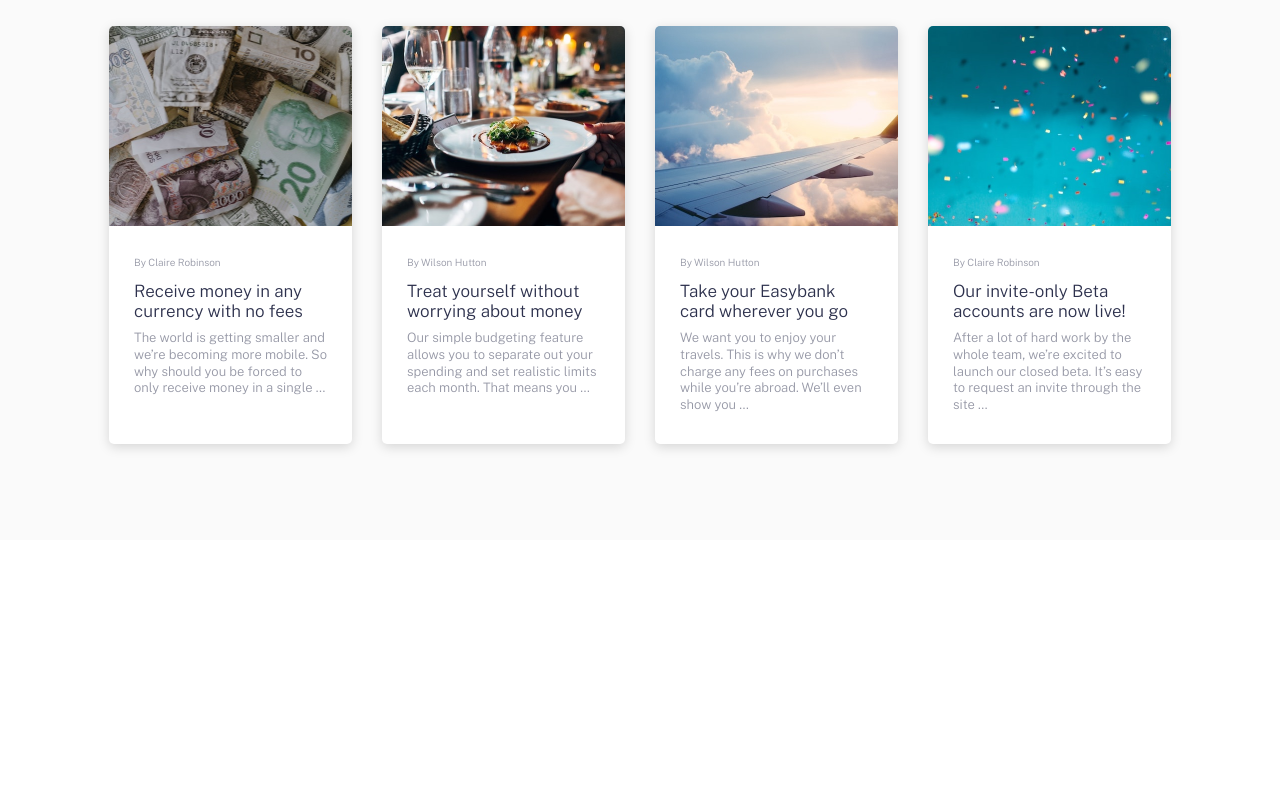
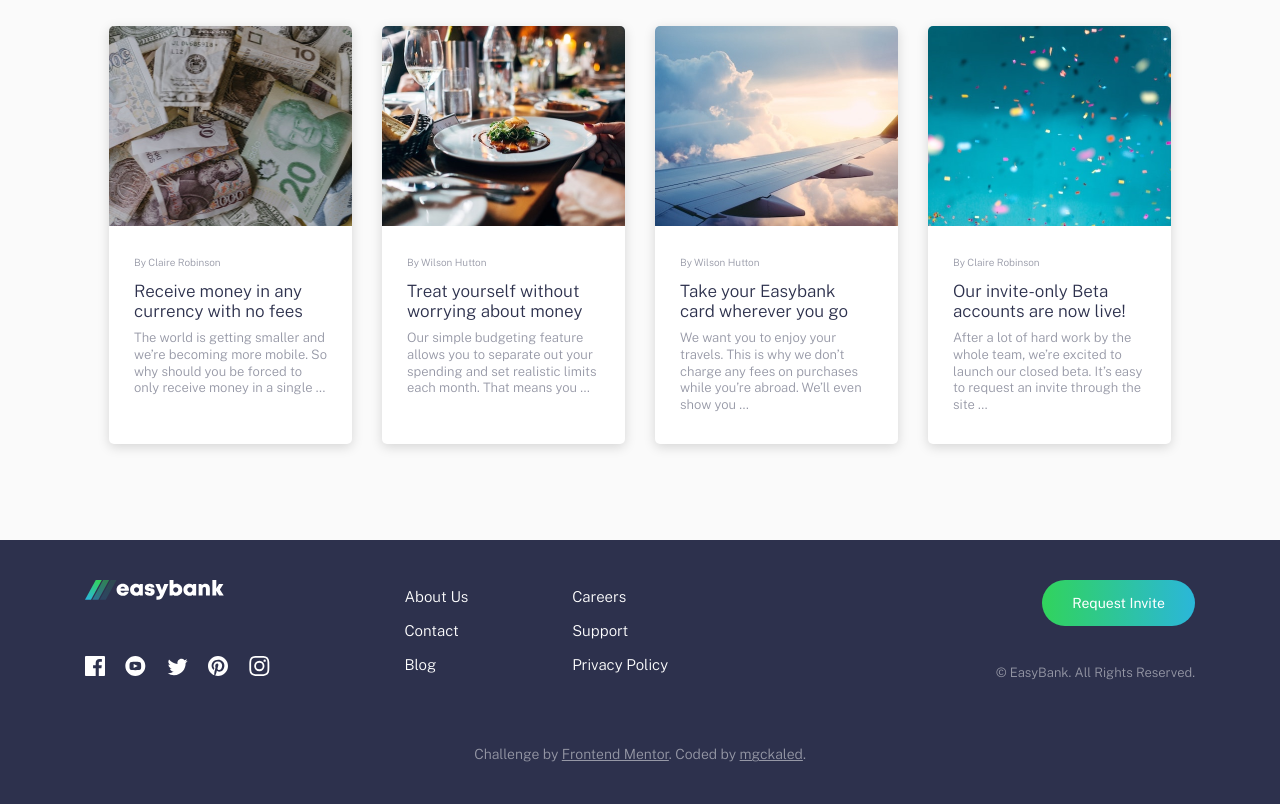
Before and after one commit to mgckaled/frontend-mentor-challenges, a website: page easybank/template/index.html in a window 1280 px wide. Shown: the part 1508-2312 px from the top of the page. Before the commit the page ends 2048 px from the top, so only its background shows below. Drawn offline with nearby package versions, Linux system fonts and the light colour scheme.

Commit message:
feat(easybank): add footer's markup and design

```diff
--- /dev/null
+++ b/easybank/template/app/scss/_footer.scss
@@ -0,0 +1,141 @@
+.footer {
+  background-color: $dark-blue;
+  color: $white;
+  padding: 2.5rem;
+  text-align: center;
+
+  .container {
+    @include breakpoint-up(large) {
+      display: grid;
+      grid-template-columns: 2fr 1fr 1fr 3fr;
+      grid-template-rows: 1fr auto;
+      grid-template-areas:
+        'logo links1 links2 cta'
+        'social links1 links2 copyright';
+      gap: 1rem;
+      justify-items: start;
+    }
+  }
+
+  a {
+    color: $white;
+  }
+
+  &-logo {
+    display: inline-block;
+
+    @include breakpoint-down(medium) {
+      margin-bottom: 1.875rem;
+    }
+
+    @include breakpoint-up(large) {
+      grid-area: logo;
+    }
+  }
+
+  &-social {
+    @include breakpoint-down(medium) {
+      margin-bottom: 1.875rem;
+    }
+
+    @include breakpoint-up(large) {
+      grid-area: social;
+      align-self: end;
+    }
+
+    a {
+      display: inline-block;
+      height: 1.25rem;
+
+      svg path {
+        transition: fill 150ms ease-in-out;
+      }
+
+      &:hover svg path {
+        fill: $lime-green;
+      }
+    }
+
+    a:not(:last-child) {
+      margin-right: 1rem;
+    }
+  }
+
+  &-links {
+    display: flex;
+    flex-direction: column;
+    align-items: center;
+    font-size: 0.9375rem;
+
+    @include breakpoint-up(large) {
+      justify-content: space-between;
+      align-items: start;
+    }
+
+    &.col1 {
+      @include breakpoint-up(large) {
+        grid-area: links1;
+      }
+    }
+
+    &.col2 {
+      @include breakpoint-down(medium) {
+        margin-bottom: 1.875rem;
+      }
+
+      @include breakpoint-up(large) {
+        grid-area: links2;
+      }
+    }
+
+    a {
+      line-height: 2.25;
+      transition: color 150ms ease-in-out;
+
+      &:hover {
+        color: $lime-green;
+      }
+    }
+  }
+
+  &-cta {
+    @include breakpoint-up(large) {
+      grid-area: cta;
+      text-align: right;
+      justify-self: end;
+    }
+
+    a.button {
+      @include breakpoint-down(medium) {
+        margin-bottom: 1.875rem;
+      }
+    }
+  }
+
+  &-copyright {
+    font-size: 0.8125rem;
+    color: $grayish-blue;
+
+    @include breakpoint-up(large) {
+      grid-area: copyright;
+      align-self: end;
+      justify-self: end;
+    }
+  }
+
+  .attribution {
+    margin-top: 4rem;
+    font-size: $font-sm;
+    color: $grayish-blue;
+
+    a {
+      color: $grayish-blue;
+      transition: color 150ms ease-in-out;
+      text-decoration: underline;
+
+      &:hover {
+        color: $light-grayish-blue;
+      }
+    }
+  }
+}
--- a/easybank/template/app/scss/style.scss
+++ b/easybank/template/app/scss/style.scss
@@ -5,4 +5,5 @@
 @import "header";
 @import "hero";
 @import "feature";
-@import "article"
+@import "article";
+@import "footer"
--- a/easybank/template/index.html
+++ b/easybank/template/index.html
@@ -162,71 +162,74 @@
         <h2>Latest Articles</h2>
 
         <div class="article-grid">
-          <a href="#" class="article-item">
+          <a
+            href="#"
+            class="article-item"
+          >
             <div
               class="article-image"
               style="background-image: url('./assets/images/image-currency.jpg')"
             ></div>
             <div class="article-text">
               <div class="article-author">By Claire Robinson</div>
-              <div class="article-title">
-                Receive money in any currency with no fees
-              </div>
+              <div class="article-title">Receive money in any currency with no fees</div>
               <div class="article-description">
-                The world is getting smaller and we’re becoming more mobile. So
-                why should you be forced to only receive money in a single …
+                The world is getting smaller and we’re becoming more mobile. So why should you be forced to only receive money in
+                a single …
               </div>
             </div>
           </a>
 
-          <a href="#" class="article-item">
+          <a
+            href="#"
+            class="article-item"
+          >
             <div
               class="article-image"
               style="background-image: url('./assets/images/image-restaurant.jpg')"
             ></div>
             <div class="article-text">
               <div class="article-author">By Wilson Hutton</div>
-              <div class="article-title">
-                Treat yourself without worrying about money
-              </div>
+              <div class="article-title">Treat yourself without worrying about money</div>
               <div class="article-description">
-                Our simple budgeting feature allows you to separate out your
-                spending and set realistic limits each month. That means you …
+                Our simple budgeting feature allows you to separate out your spending and set realistic limits each month. That
+                means you …
               </div>
             </div>
           </a>
 
-          <a href="#" class="article-item">
+          <a
+            href="#"
+            class="article-item"
+          >
             <div
               class="article-image"
               style="background-image: url('./assets/images/image-plane.jpg')"
             ></div>
             <div class="article-text">
               <div class="article-author">By Wilson Hutton</div>
-              <div class="article-title">
-                Take your Easybank card wherever you go
-              </div>
+              <div class="article-title">Take your Easybank card wherever you go</div>
               <div class="article-description">
-                We want you to enjoy your travels. This is why we don’t charge
-                any fees on purchases while you’re abroad. We’ll even show you …
+                We want you to enjoy your travels. This is why we don’t charge any fees on purchases while you’re abroad. We’ll
+                even show you …
               </div>
             </div>
           </a>
 
-          <a href="#" class="article-item">
+          <a
+            href="#"
+            class="article-item"
+          >
             <div
               class="article-image"
               style="background-image: url('./assets/images/image-confetti.jpg')"
             ></div>
             <div class="article-text">
               <div class="article-author">By Claire Robinson</div>
-              <div class="article-title">
-                Our invite-only Beta accounts are now live!
-              </div>
+              <div class="article-title">Our invite-only Beta accounts are now live!</div>
               <div class="article-description">
-                After a lot of hard work by the whole team, we’re excited to
-                launch our closed beta. It’s easy to request an invite through
-                the site …
+                After a lot of hard work by the whole team, we’re excited to launch our closed beta. It’s easy to request an
+                invite through the site …
               </div>
             </div>
           </a>
@@ -234,6 +237,115 @@
       </div>
     </section>
 
+    <footer class="footer">
+      <div class="container">
+        <a
+          class="footer-logo"
+          href="#"
+        >
+          <img src="./assets/images/logo-dark.svg" />
+        </a>
+
+        <div class="footer-social">
+          <a href="#">
+            <svg
+              xmlns="http://www.w3.org/2000/svg"
+              width="20"
+              height="20"
+            >
+              <title>Facebook</title>
+              <path
+                fill="#FFF"
+                d="M18.896 0H1.104C.494 0 0 .494 0 1.104v17.793C0 19.506.494 20 1.104 20h9.58v-7.745H8.076V9.237h2.606V7.01c0-2.583 1.578-3.99 3.883-3.99 1.104 0 2.052.082 2.329.119v2.7h-1.598c-1.254 0-1.496.597-1.496 1.47v1.928h2.989l-.39 3.018h-2.6V20h5.098c.608 0 1.102-.494 1.102-1.104V1.104C20 .494 19.506 0 18.896 0z"
+              />
+            </svg>
+          </a>
+          <a href="#">
+            <svg
+              xmlns="http://www.w3.org/2000/svg"
+              width="21"
+              height="20"
+            >
+              <title>YouTube</title>
+              <path
+                fill="#FFF"
+                d="M10.333 0c-5.522 0-10 4.478-10 10 0 5.523 4.478 10 10 10 5.523 0 10-4.477 10-10 0-5.522-4.477-10-10-10zm3.701 14.077c-1.752.12-5.653.12-7.402 0C4.735 13.947 4.514 13.018 4.5 10c.014-3.024.237-3.947 2.132-4.077 1.749-.12 5.651-.12 7.402 0 1.898.13 2.118 1.059 2.133 4.077-.015 3.024-.238 3.947-2.133 4.077zM8.667 8.048l4.097 1.949-4.097 1.955V8.048z"
+              />
+            </svg>
+          </a>
+          <a href="#">
+            <svg
+              xmlns="http://www.w3.org/2000/svg"
+              width="21"
+              height="18"
+            >
+              <title>Twitter</title>
+              <path
+                fill="#FFF"
+                d="M20.667 2.797a8.192 8.192 0 01-2.357.646 4.11 4.11 0 001.804-2.27 8.22 8.22 0 01-2.606.996A4.096 4.096 0 0014.513.873c-2.649 0-4.595 2.472-3.997 5.038a11.648 11.648 0 01-8.457-4.287 4.109 4.109 0 001.27 5.478A4.086 4.086 0 011.47 6.59c-.045 1.901 1.317 3.68 3.29 4.075a4.113 4.113 0 01-1.853.07 4.106 4.106 0 003.834 2.85 8.25 8.25 0 01-6.075 1.7 11.616 11.616 0 006.29 1.843c7.618 0 11.922-6.434 11.662-12.205a8.354 8.354 0 002.048-2.124z"
+              />
+            </svg>
+          </a>
+          <a href="#">
+            <svg
+              xmlns="http://www.w3.org/2000/svg"
+              width="20"
+              height="20"
+            >
+              <title>Pinterest</title>
+              <path
+                fill="#FFF"
+                d="M10 0C4.478 0 0 4.477 0 10c0 4.237 2.636 7.855 6.356 9.312-.088-.791-.167-2.005.035-2.868.182-.78 1.172-4.97 1.172-4.97s-.299-.6-.299-1.486c0-1.39.806-2.428 1.81-2.428.852 0 1.264.64 1.264 1.408 0 .858-.545 2.14-.828 3.33-.236.995.5 1.807 1.48 1.807 1.778 0 3.144-1.874 3.144-4.58 0-2.393-1.72-4.068-4.177-4.068-2.845 0-4.515 2.135-4.515 4.34 0 .859.331 1.781.745 2.281a.3.3 0 01.069.288l-.278 1.133c-.044.183-.145.223-.335.134-1.249-.581-2.03-2.407-2.03-3.874 0-3.154 2.292-6.052 6.608-6.052 3.469 0 6.165 2.473 6.165 5.776 0 3.447-2.173 6.22-5.19 6.22-1.013 0-1.965-.525-2.291-1.148l-.623 2.378c-.226.869-.835 1.958-1.244 2.621.937.29 1.931.446 2.962.446 5.522 0 10-4.477 10-10S15.522 0 10 0z"
+              />
+            </svg>
+          </a>
+          <a href="#">
+            <svg
+              xmlns="http://www.w3.org/2000/svg"
+              width="21"
+              height="20"
+            >
+              <title>Instagram</title>
+              <path
+                fill="#FFF"
+                d="M10.333 1.802c2.67 0 2.987.01 4.042.059 2.71.123 3.976 1.409 4.1 4.099.048 1.054.057 1.37.057 4.04 0 2.672-.01 2.988-.058 4.042-.124 2.687-1.386 3.975-4.099 4.099-1.055.048-1.37.058-4.042.058-2.67 0-2.986-.01-4.04-.058-2.717-.124-3.976-1.416-4.1-4.1-.048-1.054-.058-1.37-.058-4.041 0-2.67.01-2.986.058-4.04.124-2.69 1.387-3.977 4.1-4.1 1.054-.048 1.37-.058 4.04-.058zm0-1.802C7.618 0 7.278.012 6.211.06 2.579.227.56 2.242.394 5.877.345 6.944.334 7.284.334 10s.011 3.057.06 4.123c.166 3.632 2.181 5.65 5.816 5.817 1.068.048 1.408.06 4.123.06 2.716 0 3.057-.012 4.124-.06 3.628-.167 5.651-2.182 5.816-5.817.049-1.066.06-1.407.06-4.123s-.011-3.056-.06-4.122C20.11 2.249 18.093.228 14.458.06 13.39.01 13.049 0 10.333 0zm0 4.865a5.135 5.135 0 100 10.27 5.135 5.135 0 000-10.27zm0 8.468a3.333 3.333 0 110-6.666 3.333 3.333 0 010 6.666zm5.339-9.87a1.2 1.2 0 10-.001 2.4 1.2 1.2 0 000-2.4z"
+              />
+            </svg>
+          </a>
+        </div>
+
+        <div class="footer-links col1">
+          <a href="#">About Us</a>
+          <a href="#">Contact</a>
+          <a href="#">Blog</a>
+        </div>
+
+        <div class="footer-links col2">
+          <a href="#">Careers</a>
+          <a href="#">Support</a>
+          <a href="#">Privacy Policy</a>
+        </div>
+
+        <div class="footer-cta">
+          <a
+            href="#"
+            class="button"
+            >Request Invite</a
+          >
+        </div>
+
+        <div class="footer-copyright">&copy; EasyBank. All Rights Reserved.</div>
+      </div>
+      <div class="attribution">
+        Challenge by
+        <a
+          href="https://www.frontendmentor.io?ref=challenge"
+          target="_blank"
+          >Frontend Mentor</a
+        >. Coded by <a href="https://github.com/mgckaled">mgckaled</a>.
+      </div>
+    </footer>
+
     <script src="./app/js/script.js"></script>
   </body>
 </html>
```
Also changed, not shown: easybank/template/app/scss/_globals.scss (+39 -0 lines), easybank/template/assets/images/logo-dark.svg (added), easybank/template/dist/style.css, 1 other file.
